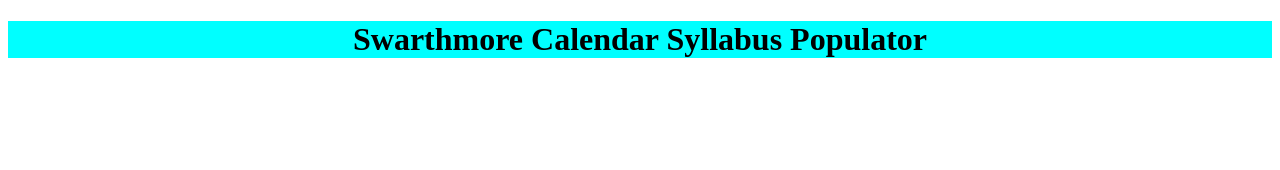
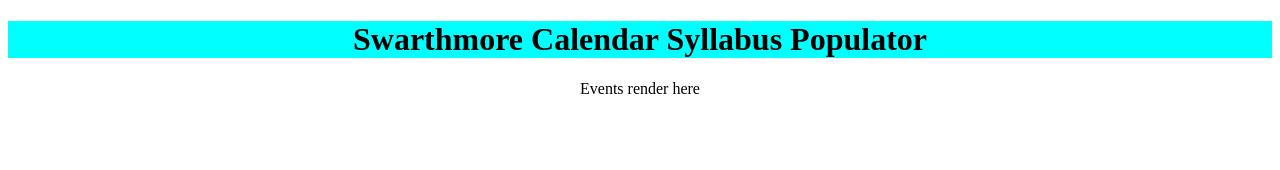
Before and after one commit to CPSC71-Syllabus-Populator/Swarthmore-Syllabus-Populator, a React (Create React App) app in the folder swarthmore-syllabus-populator/: page /events in a window 1280 px wide. Shown: the top 170 px of the page. Built offline with nearby package versions, Linux system fonts and the light colour scheme.

Commit message:
added events page in /events

```diff
--- a/swarthmore-syllabus-populator/src/App.js
+++ b/swarthmore-syllabus-populator/src/App.js
@@ -2,6 +2,7 @@
 import { BrowserRouter as Router, Switch, Route } from "react-router-dom";
 import HomePage from "./Components/HomePage/HomePage"
 import NavigationBar from "./Components/NavigationBar/NavigationBar"
+import Events from './Components/EventsPage/Events'
 
 function App() {
   return (
@@ -10,6 +11,7 @@
       <Router>
         <Switch>
           <Route exact path="/" component={HomePage}/>
+          <Route exact path="/events" component={Events}/>
         </Switch>
       </Router>
     </div>
--- /dev/null
+++ b/swarthmore-syllabus-populator/src/Components/EventsPage/Events.js
@@ -0,0 +1,11 @@
+import React from 'react'
+
+const Events = () => {
+    return (
+        <div>
+            Events render here
+        </div>
+    )
+}
+
+export default Events
```
